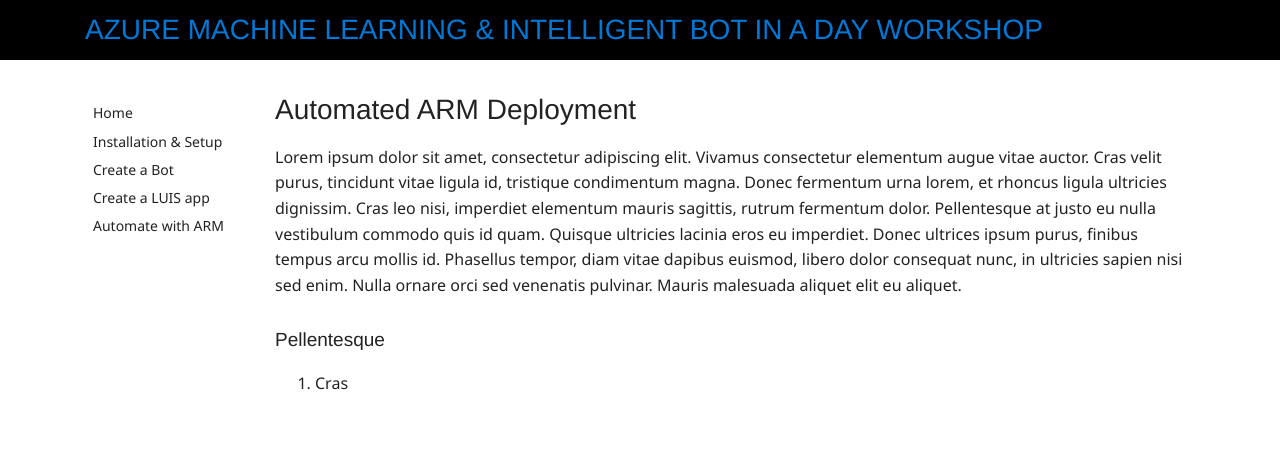
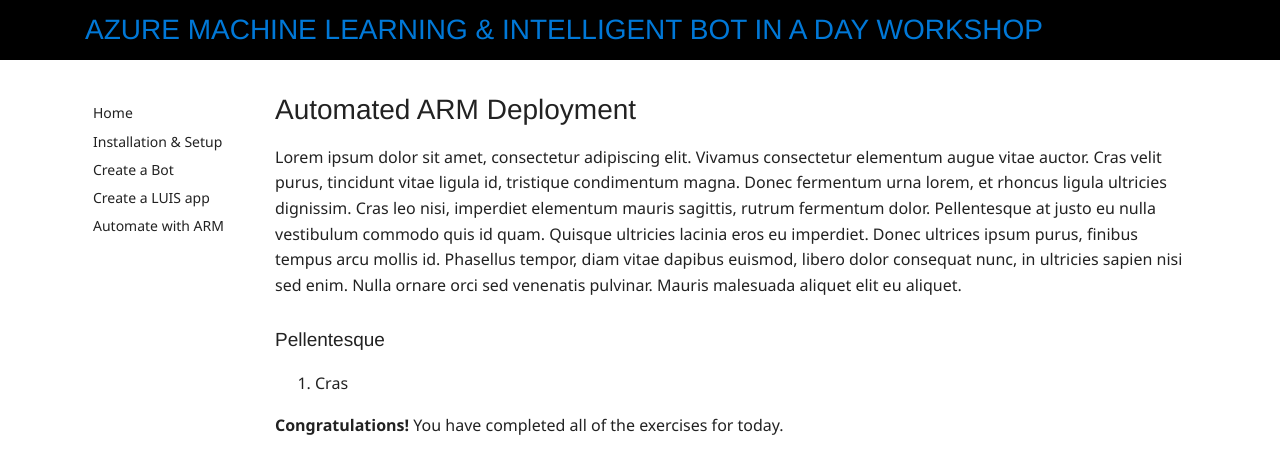
Before and after one commit to scook-valorem/bot-in-a-day, a Jekyll site: the page built from arm.md, in a window 1280 px wide. Shown: the top 474 px of the page. Built offline with Jekyll 4.4.1, drawn with Linux system fonts in a browser that asks for light colours; nearby versions of some CDN libraries.

Commit message:
Update arm.md

```diff
--- a/arm.md
+++ b/arm.md
@@ -11,3 +11,5 @@
 ### Pellentesque
 
 1. Cras
+
+> **Congratulations!** You have completed all of the exercises for today.
```
